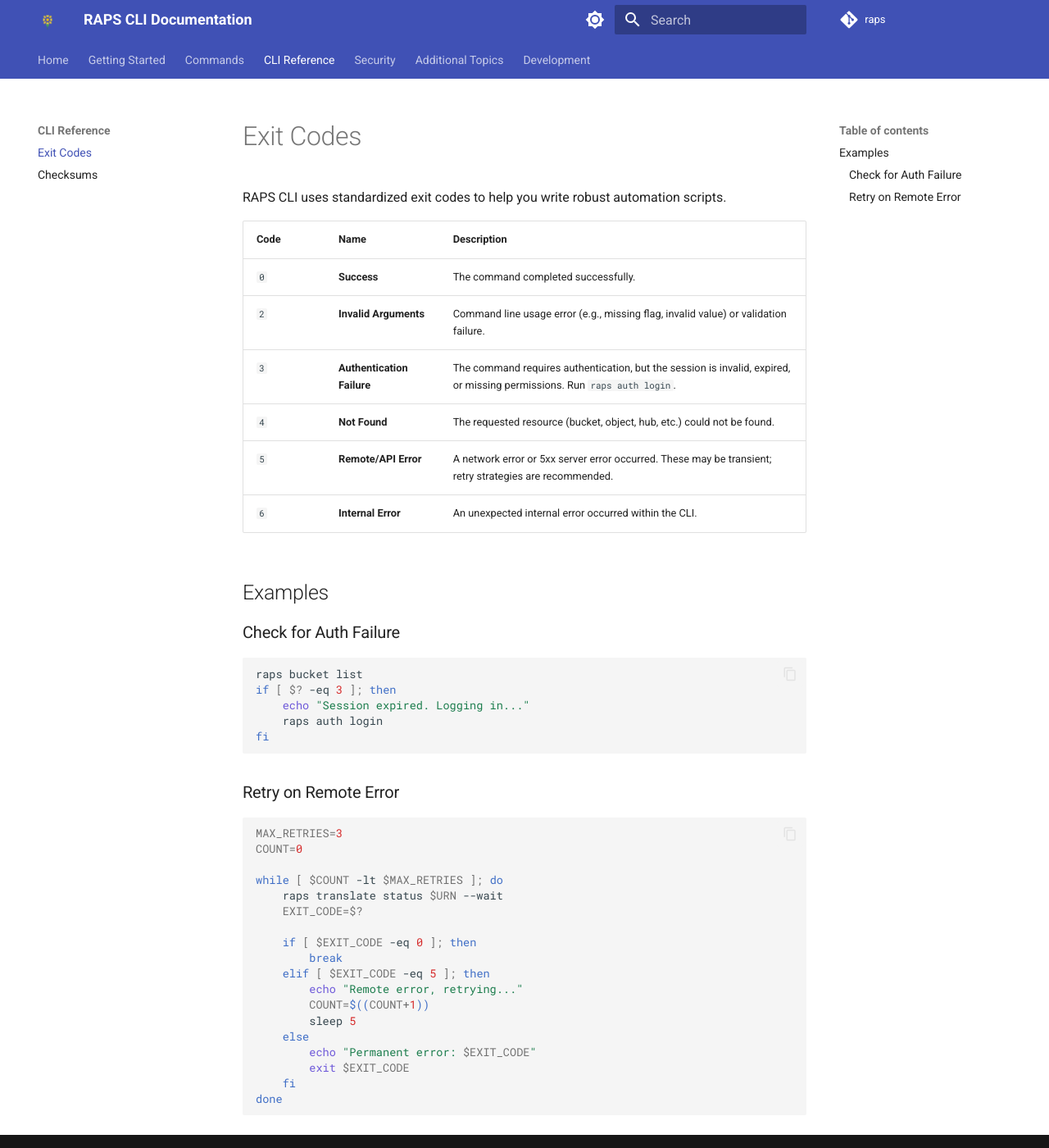
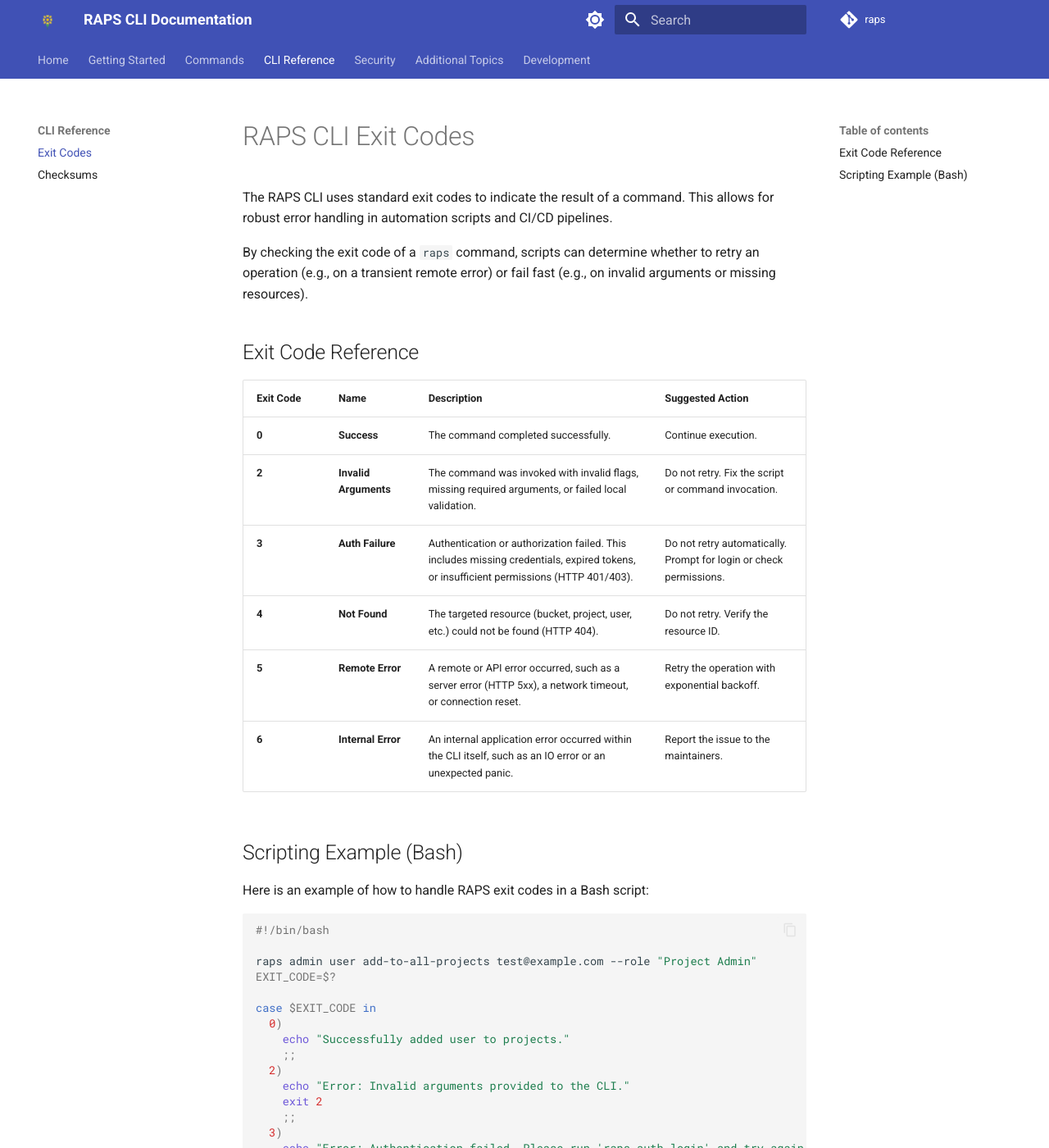
Before and after one commit to dmytro-yemelianov/raps, an MkDocs documentation site: the page built from docs/cli/exit-codes.md, in a window 1280 px wide and 1400 px high. Shown: the whole window at 82% size. Built offline with MkDocs 1.6.1 and Material for MkDocs 9.7.7, drawn with Linux system fonts in a browser that asks for light colours; comment, search, counter and statistics services are not loaded; some of the changed text lies outside the part shown.

Commit message:
docs: add exit codes documentation

````diff
--- a/docs/cli/exit-codes.md
+++ b/docs/cli/exit-codes.md
@@ -1,47 +1,58 @@
-# Exit Codes
+# RAPS CLI Exit Codes
 
-RAPS CLI uses standardized exit codes to help you write robust automation scripts.
+The RAPS CLI uses standard exit codes to indicate the result of a command. This allows for robust error handling in automation scripts and CI/CD pipelines.
 
-| Code | Name | Description |
-|------|------|-------------|
-| `0` | **Success** | The command completed successfully. |
-| `2` | **Invalid Arguments** | Command line usage error (e.g., missing flag, invalid value) or validation failure. |
-| `3` | **Authentication Failure** | The command requires authentication, but the session is invalid, expired, or missing permissions. Run `raps auth login`. |
-| `4` | **Not Found** | The requested resource (bucket, object, hub, etc.) could not be found. |
-| `5` | **Remote/API Error** | A network error or 5xx server error occurred. These may be transient; retry strategies are recommended. |
-| `6` | **Internal Error** | An unexpected internal error occurred within the CLI. |
+By checking the exit code of a `raps` command, scripts can determine whether to retry an operation (e.g., on a transient remote error) or fail fast (e.g., on invalid arguments or missing resources).
 
-## Examples
+## Exit Code Reference
 
-### Check for Auth Failure
+| Exit Code | Name | Description | Suggested Action |
+| :--- | :--- | :--- | :--- |
+| **0** | **Success** | The command completed successfully. | Continue execution. |
+| **2** | **Invalid Arguments** | The command was invoked with invalid flags, missing required arguments, or failed local validation. | Do not retry. Fix the script or command invocation. |
+| **3** | **Auth Failure** | Authentication or authorization failed. This includes missing credentials, expired tokens, or insufficient permissions (HTTP 401/403). | Do not retry automatically. Prompt for login or check permissions. |
+| **4** | **Not Found** | The targeted resource (bucket, project, user, etc.) could not be found (HTTP 404). | Do not retry. Verify the resource ID. |
+| **5** | **Remote Error** | A remote or API error occurred, such as a server error (HTTP 5xx), a network timeout, or connection reset. | Retry the operation with exponential backoff. |
+| **6** | **Internal Error** | An internal application error occurred within the CLI itself, such as an IO error or an unexpected panic. | Report the issue to the maintainers. |
+
+## Scripting Example (Bash)
+
+Here is an example of how to handle RAPS exit codes in a Bash script:
 
 ```bash
-raps bucket list
-if [ $? -eq 3 ]; then
-    echo "Session expired. Logging in..."
-    raps auth login
-fi
+#!/bin/bash
+
+raps admin user add-to-all-projects test@example.com --role "Project Admin"
+EXIT_CODE=$?
+
+case $EXIT_CODE in
+  0)
+    echo "Successfully added user to projects."
+    ;;
+  2)
+    echo "Error: Invalid arguments provided to the CLI."
+    exit 2
+    ;;
+  3)
+    echo "Error: Authentication failed. Please run 'raps auth login' and try again."
+    exit 3
+    ;;
+  4)
+    echo "Error: The specified account or project was not found."
+    exit 4
+    ;;
+  5)
+    echo "Error: Remote API error. You might want to retry this operation."
+    # Add retry logic here
+    exit 5
+    ;;
+  6)
+    echo "Error: Internal CLI error."
+    exit 6
+    ;;
+  *)
+    echo "Unknown error occurred (Exit code: $EXIT_CODE)."
+    exit $EXIT_CODE
+    ;;
+esac
 ```
-
-### Retry on Remote Error
-
-```bash
-MAX_RETRIES=3
-COUNT=0
-
-while [ $COUNT -lt $MAX_RETRIES ]; do
-    raps translate status $URN --wait
-    EXIT_CODE=$?
-
-    if [ $EXIT_CODE -eq 0 ]; then
-        break
-    elif [ $EXIT_CODE -eq 5 ]; then
-        echo "Remote error, retrying..."
-        COUNT=$((COUNT+1))
-        sleep 5
-    else
-        echo "Permanent error: $EXIT_CODE"
-        exit $EXIT_CODE
-    fi
-done
-```
````
